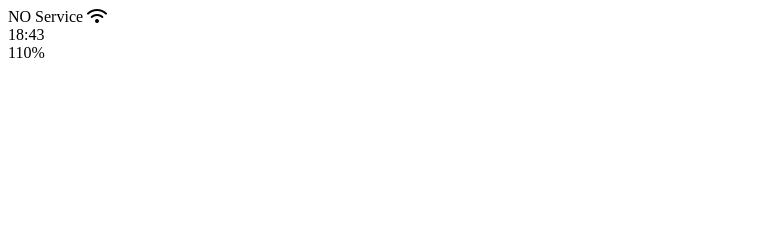
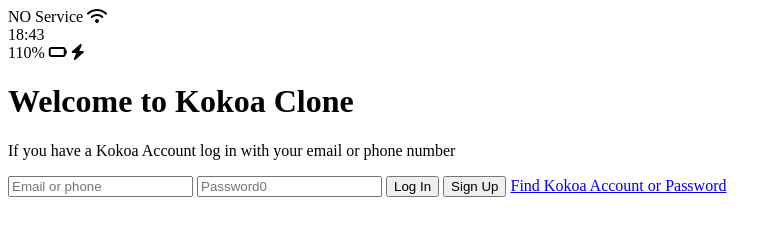
Before and after one commit to ambertech/kakao-clone-2021, a plain HTML site: page index.html in a window 1280 px wide. Shown: the whole page, without its empty margins (0-782 px from the left). Drawn offline with Linux system fonts and the light colour scheme.

```diff
--- a/index.html
+++ b/index.html
@@ -19,10 +19,24 @@
 </div>
 <div class="status__bar">
     <span>110%</span>
-    <!-- Bttery Icon-->
-    <!--lighting Icon-->
+    <i class="fas fa-battery-empty"></i>
+    <i class="fas fa-bolt"></i>
 </div>
 </div>
+
+<header class="welcome-header">
+    <h1 class="welcome-header__title">Welcome to Kokoa Clone</h1>
+    <p class="weelcome-header__text">If you have a Kokoa Account log in with your email or phone number</p>
+
+</header>
+<form id="login-form">
+    <input type="text" placeholder="Email or phone" />
+    <input type="password" placeholder="Password0"/>
+    <input type="submit" value="Log In"/>
+    <input type="submit" value="Sign Up"/>
+    <a href="#">Find Kokoa Account or Password</a>
+</form>
+
 <script src="http://kit.fontawesome.com/6478f529f2.js" crossorigin="anonymous"></script>
 </body>
 </html>
```
Also changed, not shown: image/01.png (added), image/02.png (added), image/03.png (added), image/04.png (added), image/05.png (added), image/06.png (added), image/07.png (added), image/09.png (added), 1 other file.
